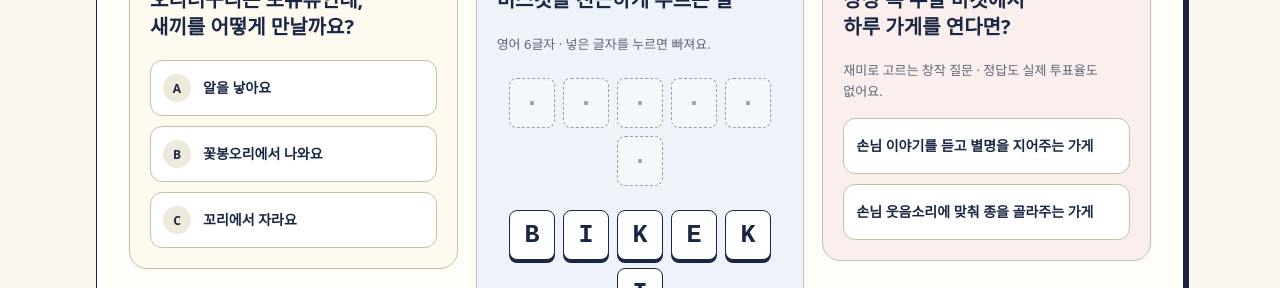
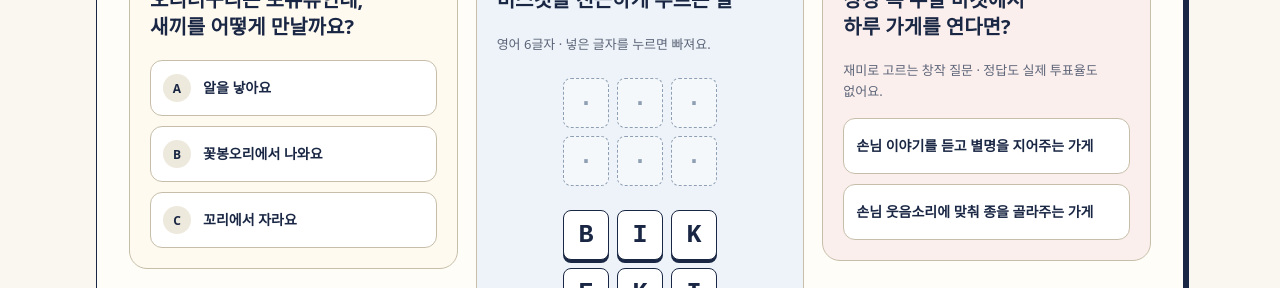
Before and after one commit to jelov219au/aussie-compass, a Next.js app: page /play in a window 1280 px wide. Shown: the part 664-952 px from the top of the page. Built offline with nearby package versions, Linux system fonts and the light colour scheme; no server answers.

Commit message:
Balance puzzle letter rows within each card

```diff
--- /dev/null
+++ b/scripts/check-balanced-letters.mjs
@@ -0,0 +1,24 @@
+import assert from "node:assert/strict";
+import { localTypeScriptLoader } from "./lib/load-local-typescript.mjs";
+const { letterRowSizes, letterTileWidth, letterTileGap } = localTypeScriptLoader()("src/lib/balancedLetters.ts");
+const rows = (count, width) => Array.from(letterRowSizes(count, width));
+assert.deepEqual(rows(6, 300), [3, 3]);
+assert.deepEqual(rows(7, 300), [4, 3]);
+assert.deepEqual(rows(8, 300), [4, 4]);
+assert.deepEqual(rows(11, 300), [4, 4, 3]);
+assert.deepEqual(rows(6, 316), [6]);
+assert.deepEqual(rows(6, 315.9), [3, 3]);
+assert(letterTileWidth >= 44);
+let checks = 0;
+for (let count = 3; count <= 12; count++) {
+  for (let width = 154; width <= 1200; width++) {
+    const sizes = rows(count, width);
+    assert.equal(sizes.reduce((a, b) => a + b, 0), count);
+    assert(Math.max(...sizes) - Math.min(...sizes) <= 1);
+    assert(sizes.at(-1) >= 2, "no isolated last tile at supported card widths");
+    assert(sizes.every(n => n * letterTileWidth + (n - 1) * letterTileGap <= width));
+    if (count * letterTileWidth + (count - 1) * letterTileGap <= width) assert.equal(sizes.length, 1);
+    checks++;
+  }
+}
+console.log(`PASS balanced letters: ${checks} width/length cases, 3–12 letters, exact single-row boundary, centered-row sizing and 44px touch minimum.`);
--- a/scripts/check-daily-play.mjs
+++ b/scripts/check-daily-play.mjs
@@ -85,7 +85,7 @@ function mount(name, { raw = null, failure = "", set = sets[0], deferred = false
     useEffect(fn, deps) { const i = cursor++, old = slots[i]; if (!old || !deps || deps.some((value, j) => !Object.is(value, old.deps?.[j]))) { slots[i] = { deps, cleanup: old?.cleanup }; queue.push(() => { slots[i].cleanup?.(); slots[i].cleanup = fn(); }); } },
   };
   const listener = { addEventListener(key, fn) { events.set(key, fn); }, removeEventListener(key) { events.delete(key); } };
-  const mod = compile("src/components/play/DailyPlay.tsx", { react: hooks, "react/jsx-runtime": require("react/jsx-runtime"), "@/lib/dailyPlay": lib, "@/lib/playMore": more, "./Playground.module.css": { default: {} } }, {
+  const mod = compile("src/components/play/DailyPlay.tsx", { react: hooks, "react/jsx-runtime": require("react/jsx-runtime"), "@/lib/dailyPlay": lib, "@/lib/playMore": more, "./Playground.module.css": { default: {} }, "./BalancedLetters": { BalancedLetters: "div" } }, {
     localStorage: { getItem: key => { if (failure === "read") throw Error("denied"); return records.get(key) ?? null; }, setItem: (key, value) => { if (failure === "write") throw Error("quota"); writes.push(key); records.set(key, value); }, removeItem: key => { if (failure === "remove") throw Error("denied"); records.delete(key); } },
     window: { ...listener, setTimeout(fn, ms) { const id = ++timerId; timers.set(id, { fn, ms }); return id; }, clearTimeout(id) { timers.delete(id); }, requestAnimationFrame: fn => fn() },
     document: { ...listener, visibilityState: "visible" },
--- a/scripts/check-play-more.mjs
+++ b/scripts/check-play-more.mjs
@@ -52,6 +52,7 @@ function mount(name) {
       if (id === "react/jsx-runtime") return require(id);
       if (id === "@/data/playMore") return data;
       if (id === "@/lib/playMore") return lib;
+      if (id === "./BalancedLetters") return { BalancedLetters: "div" };
       if (id.endsWith(".module.css")) return { default: {} };
       assert.fail(id);
     },
--- /dev/null
+++ b/src/components/play/BalancedLetters.tsx
@@ -0,0 +1,39 @@
+"use client";
+
+import { Children, useLayoutEffect, useRef, useState, type ReactNode } from "react";
+import { letterRowSizes, letterTileGap, letterTileWidth } from "@/lib/balancedLetters";
+import styles from "./Playground.module.css";
+
+export function BalancedLetters({ children, className, label }: {
+  children: ReactNode; className: string; label: string;
+}) {
+  const container = useRef<HTMLDivElement>(null);
+  const [width, setWidth] = useState(3 * letterTileWidth + 2 * letterTileGap);
+  useLayoutEffect(() => {
+    const element = container.current;
+    if (!element) return;
+    const measure = () => setWidth(element.clientWidth);
+    measure();
+    if (typeof ResizeObserver === "undefined") {
+      window.addEventListener("resize", measure);
+      return () => window.removeEventListener("resize", measure);
+    }
+    const observer = new ResizeObserver(measure);
+    observer.observe(element);
+    return () => observer.disconnect();
+  }, []);
+  const tiles = Children.toArray(children);
+  const rows = letterRowSizes(tiles.length, width);
+  const longest = rows[0] ?? 1;
+  let index = 0;
+  // Half-tile grid tracks center shorter rows. Keep cells in one flat DOM list
+  // so resizing never reparents focused buttons or changes keyboard order.
+  return <div ref={container} className={className} role="group" aria-label={label}
+    style={{ gridTemplateColumns: `repeat(${longest * 2}, ${(letterTileWidth - letterTileGap) / 2}px)`, gap: letterTileGap }}>
+    {rows.flatMap((size, row) => Array.from({ length: size }, (_, column) => {
+      const tile = tiles[index++];
+      return <span key={index} className={styles.letterCell}
+        style={{ gridRow: row + 1, gridColumn: `${longest - size + column * 2 + 1} / span 2` }}>{tile}</span>;
+    }))}
+  </div>;
+}
--- a/src/components/play/DailyPlay.tsx
+++ b/src/components/play/DailyPlay.tsx
@@ -5,6 +5,7 @@ import { dailyPlayStorageKey, emptyDailyPlayAnswers, millisecondsToSydneyMidnigh
   validPlayDate, type DailyPlayAnswers, type DailyPlayResponse, type DailyPlaySet } from "@/lib/dailyPlay";
 import { puzzleTiles } from "@/lib/playMore";
 import styles from "./Playground.module.css";
+import { BalancedLetters } from "./BalancedLetters";
 
 function DailySession({ set }: { set: DailyPlaySet }) {
   const [answers, setAnswers] = useState(() => emptyDailyPlayAnswers(set));
@@ -68,12 +69,12 @@ function DailySession({ set }: { set: DailyPlaySet }) {
       <section className={`${styles.dailyCard} ${styles.puzzlePanel}`} aria-labelledby="new-puzzle-heading">
         <span className={styles.eyebrow}>02 / 글자 톡톡</span><h3 id="new-puzzle-heading">{set.puzzle.meaning}</h3>
         <p className={styles.subtitle}>영어 {set.puzzle.word.length}글자 · 넣은 글자를 누르면 빠져요.</p>
-        <div className={styles.letterSlots} role="group" aria-label="내가 만든 단어">{Array.from(set.puzzle.word, (_, i) => answers.tiles[i] === undefined ? <span key={i} className={styles.emptyTile} aria-hidden="true">·</span>
+        <BalancedLetters className={styles.letterSlots} label="내가 만든 단어">{Array.from(set.puzzle.word, (_, i) => answers.tiles[i] === undefined ? <span key={i} className={styles.emptyTile} aria-hidden="true">·</span>
           : <button key={i} type="button" className={styles.answerTile} disabled={!ready || !!answers.finish} aria-label={`${i + 1}번째 글자 ${set.puzzle.word[answers.tiles[i]]} 빼기`}
-            onClick={() => { update({ tiles: state.current.tiles.filter((_, index) => index !== i) }); setPuzzleNote(""); }}>{set.puzzle.word[answers.tiles[i]]}</button>)}</div>
+            onClick={() => { update({ tiles: state.current.tiles.filter((_, index) => index !== i) }); setPuzzleNote(""); }}>{set.puzzle.word[answers.tiles[i]]}</button>)}</BalancedLetters>
         {!answers.finish && <>
-          <div className={styles.letterBank} role="group" aria-label="오늘 퍼즐의 고를 글자">{puzzleTiles(set.puzzle.word).map(tile => <button key={tile.id} type="button" className={styles.letterTile} disabled={!ready || answers.tiles.includes(tile.id)}
-            aria-label={`글자 ${tile.letter}, 타일 ${tile.id + 1}`} onClick={() => { if (!state.current.tiles.includes(tile.id)) update({ tiles: [...state.current.tiles, tile.id] }); setPuzzleNote(""); }}>{tile.letter}</button>)}</div>
+          <BalancedLetters className={styles.letterBank} label="오늘 퍼즐의 고를 글자">{puzzleTiles(set.puzzle.word).map(tile => <button key={tile.id} type="button" className={styles.letterTile} disabled={!ready || answers.tiles.includes(tile.id)}
+            aria-label={`글자 ${tile.letter}, 타일 ${tile.id + 1}`} onClick={() => { if (!state.current.tiles.includes(tile.id)) update({ tiles: [...state.current.tiles, tile.id] }); setPuzzleNote(""); }}>{tile.letter}</button>)}</BalancedLetters>
           <div className={styles.actions}><button type="button" className={styles.primaryButton} disabled={!ready || answers.tiles.length !== set.puzzle.word.length} onClick={() => finish()}>맞춰보기 ✓</button>
             <button type="button" className={styles.textButton} disabled={!ready || answers.hint} onClick={() => update({ hint: true })}>첫 글자 힌트</button>
             <button type="button" className={styles.textButton} disabled={!ready} onClick={() => finish(true)}>정답 보고 배우기</button></div>
--- a/src/components/play/Playground.module.css
+++ b/src/components/play/Playground.module.css
@@ -33,7 +33,8 @@
 .puzzleClue { margin: 24px 0 20px; text-align: center; padding: 24px 12px; border-block: 1px dashed #a1b7ca; }
 .puzzleClue > span, .puzzleClue p { font-size: 12px; line-height: 1.8; color: #5c6478; }
 .puzzleClue h3 { margin: 10px 0; font-size: 28px; font-weight: 800; }
-.letterSlots, .letterBank { display: flex; flex-wrap: wrap; justify-content: center; gap: 8px; }
+.letterSlots, .letterBank { display: grid; justify-content: center; gap: 8px; }
+.letterCell { display: flex; justify-content: center; }
 .letterSlots { padding: 8px 0; }
 .letterBank { margin: 16px 0 22px; }
 .emptyTile, .answerTile, .letterTile { display: inline-flex; align-items: center; justify-content: center; flex: 0 0 46px; height: 50px; border: 1px solid #1a2744; border-radius: 8px; font-family: monospace; font-size: 25px; font-weight: 700; }
--- a/src/components/play/WordPuzzle.tsx
+++ b/src/components/play/WordPuzzle.tsx
@@ -4,6 +4,7 @@ import { useEffect, useRef, useState } from "react";
 import { wordPuzzles } from "@/data/playMore";
 import { puzzleAnswer, puzzleTiles } from "@/lib/playMore";
 import styles from "./Playground.module.css";
+import { BalancedLetters } from "./BalancedLetters";
 
 type Finish = "solo" | "hint" | "reveal";
 export function WordPuzzle() {
@@ -57,10 +58,10 @@ export function WordPuzzle() {
     </> : <>
       <div className={styles.progressRow}><span>단어 {step + 1} / {wordPuzzles.length}</span><span aria-hidden="true">🔤</span></div>
       <div className={styles.puzzleClue}><span>이 뜻의 호주식 표현은?</span><h3 ref={heading} tabIndex={-1}>{puzzle.meaning}</h3><p>영어 {puzzle.word.length}글자{hint && !result ? ` · 첫 글자는 ${puzzle.word[0]}` : ""}</p></div>
-      <div className={styles.letterSlots} role="group" aria-label={`만든 단어: ${text || "아직 없음"}`}>{Array.from(puzzle.word, (_, index) => chosen[index] === undefined ? <span key={index} className={styles.emptyTile} aria-hidden="true">·</span> : <button key={index} type="button" className={styles.answerTile} disabled={!!result} aria-label={`${index + 1}번째 글자 ${puzzle.word[chosen[index]]} 빼기`} onClick={() => { setChosen(current => current.filter((_, i) => i !== index)); setNotice(""); }}>{puzzle.word[chosen[index]]}</button>)}</div>
+      <BalancedLetters className={styles.letterSlots} label={`만든 단어: ${text || "아직 없음"}`}>{Array.from(puzzle.word, (_, index) => chosen[index] === undefined ? <span key={index} className={styles.emptyTile} aria-hidden="true">·</span> : <button key={index} type="button" className={styles.answerTile} disabled={!!result} aria-label={`${index + 1}번째 글자 ${puzzle.word[chosen[index]]} 빼기`} onClick={() => { setChosen(current => current.filter((_, i) => i !== index)); setNotice(""); }}>{puzzle.word[chosen[index]]}</button>)}</BalancedLetters>
       {!result && <>
         <p className={styles.tileInstruction}>아래 글자를 골라요. 위에 넣은 글자는 다시 누르면 빠져요.</p>
-        <div className={styles.letterBank} role="group" aria-label="고를 글자">{tiles.map(tile => <button type="button" key={tile.id} className={styles.letterTile} disabled={chosen.includes(tile.id)} aria-label={`글자 ${tile.letter}, 타일 ${tile.id + 1}`} onClick={() => { setChosen(current => current.includes(tile.id) ? current : [...current, tile.id]); setNotice(""); }}>{tile.letter}</button>)}</div>
+        <BalancedLetters className={styles.letterBank} label="고를 글자">{tiles.map(tile => <button type="button" key={tile.id} className={styles.letterTile} disabled={chosen.includes(tile.id)} aria-label={`글자 ${tile.letter}, 타일 ${tile.id + 1}`} onClick={() => { setChosen(current => current.includes(tile.id) ? current : [...current, tile.id]); setNotice(""); }}>{tile.letter}</button>)}</BalancedLetters>
         <div className={styles.actions}><button type="button" className={styles.primaryButton} disabled={chosen.length !== puzzle.word.length} onClick={check}>맞춰보기 ✓</button><button type="button" className={styles.textButton} disabled={!chosen.length} onClick={() => { setChosen([]); setNotice(""); }}>글자 비우기</button></div>
         <div className={styles.actions}><button type="button" className={styles.textButton} disabled={hint} onClick={() => { setHint(true); setNotice(`첫 글자는 ${puzzle.word[0]}예요. 나머지 글자도 모아봐요.`); }}>{hint ? "첫 글자 힌트 사용함" : "첫 글자 힌트"}</button><button type="button" className={styles.textButton} onClick={() => { setChosen(Array.from(puzzle.word, (_, index) => index)); finish("reveal"); }}>정답 보고 배우기</button></div>
       </>}
--- /dev/null
+++ b/src/lib/balancedLetters.ts
@@ -0,0 +1,10 @@
+export const letterTileWidth = 46;
+export const letterTileGap = 8;
+
+export function letterRowSizes(count: number, availableWidth: number) {
+  if (count < 1) return [];
+  const capacity = Math.max(1, Math.floor((availableWidth + letterTileGap) / (letterTileWidth + letterTileGap)));
+  const rows = Math.ceil(count / capacity);
+  const shortRow = Math.floor(count / rows);
+  return Array.from({ length: rows }, (_, row) => shortRow + (row < count % rows ? 1 : 0));
+}
```
